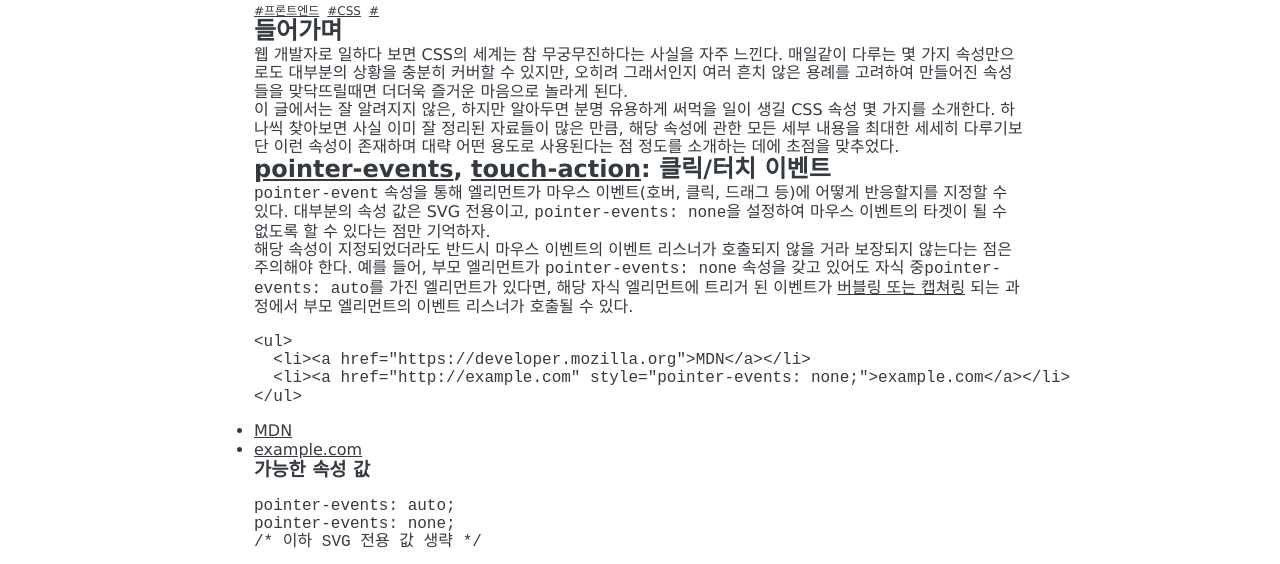
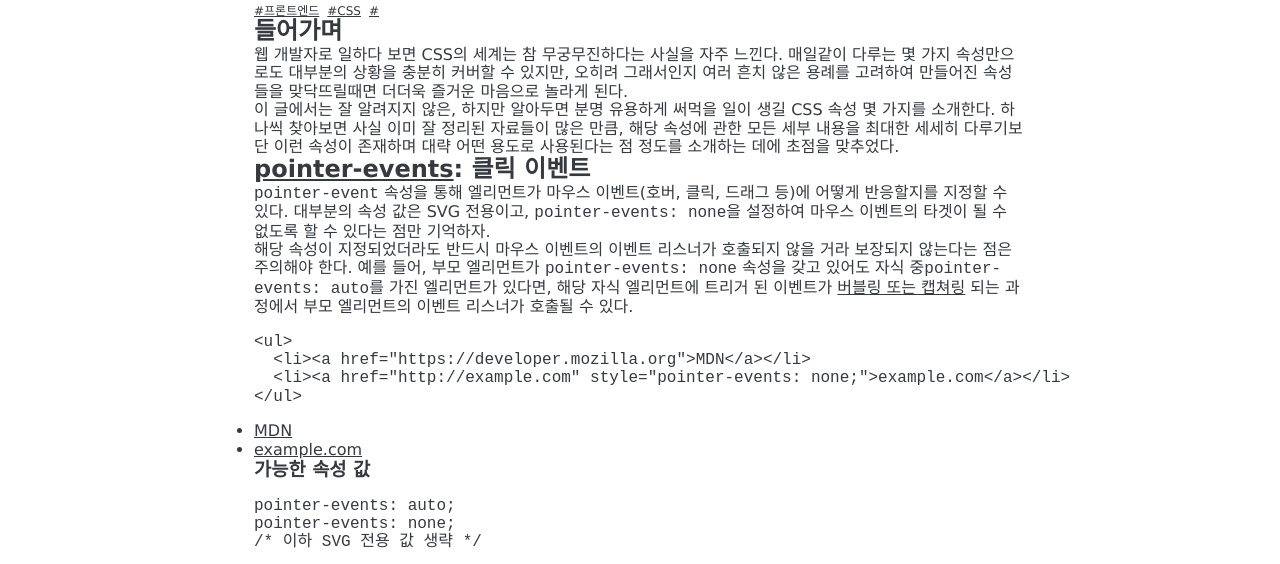
Before and after one commit to heejongahn/blog, a Gatsby site: page /articles/less-famous-css-properties in a window 1280 px wide. Shown: the part 197-761 px from the top of the page. Built offline with nearby package versions, Linux system fonts and the light colour scheme; Gatsby itself is replaced by a stand-in of ours; some packages are replaced by stand-ins of ours; code samples lack their colours.

Commit message:
Update Article “less-famous-css-properties”

````diff
--- a/src/pages/articles/less-famous-css-properties.md
+++ b/src/pages/articles/less-famous-css-properties.md
@@ -16,7 +16,7 @@ tags:
 
 이 글에서는 잘 알려지지 않은, 하지만 알아두면 분명 유용하게 써먹을 일이 생길 CSS 속성 몇 가지를 소개한다. 하나씩 찾아보면 사실 이미 잘 정리된 자료들이 많은 만큼, 해당 속성에 관한 모든 세부 내용을 최대한 세세히 다루기보단 이런 속성이 존재하며 대략 어떤 용도로 사용된다는 점 정도를 소개하는 데에 초점을 맞추었다.
 
-## [pointer-events](https://developer.mozilla.org/en-US/docs/Web/CSS/pointer-events), [touch-action](https://developer.mozilla.org/en-US/docs/Web/CSS/touch-action): 클릭/터치 이벤트
+## [pointer-events](https://developer.mozilla.org/en-US/docs/Web/CSS/pointer-events): 클릭 이벤트
 
 `pointer-event` 속성을 통해 엘리먼트가 마우스 이벤트(호버, 클릭, 드래그 등)에 어떻게 반응할지를 지정할 수 있다. 대부분의 속성 값은 SVG 전용이고, `pointer-events: none`을 설정하여 마우스 이벤트의 타겟이 될 수 없도록 할 수 있다는 점만 기억하자.
 
@@ -41,6 +41,10 @@ pointer-events: auto;
 pointer-events: none;
 /* 이하 SVG 전용 값 생략 */
 ```
+
+## [touch-action](https://developer.mozilla.org/en-US/docs/Web/CSS/touch-action)
+
+
 
 ## [user-select](https://developer.mozilla.org/en-US/docs/Web/CSS/user-select): 선택 상호작용
 
````
